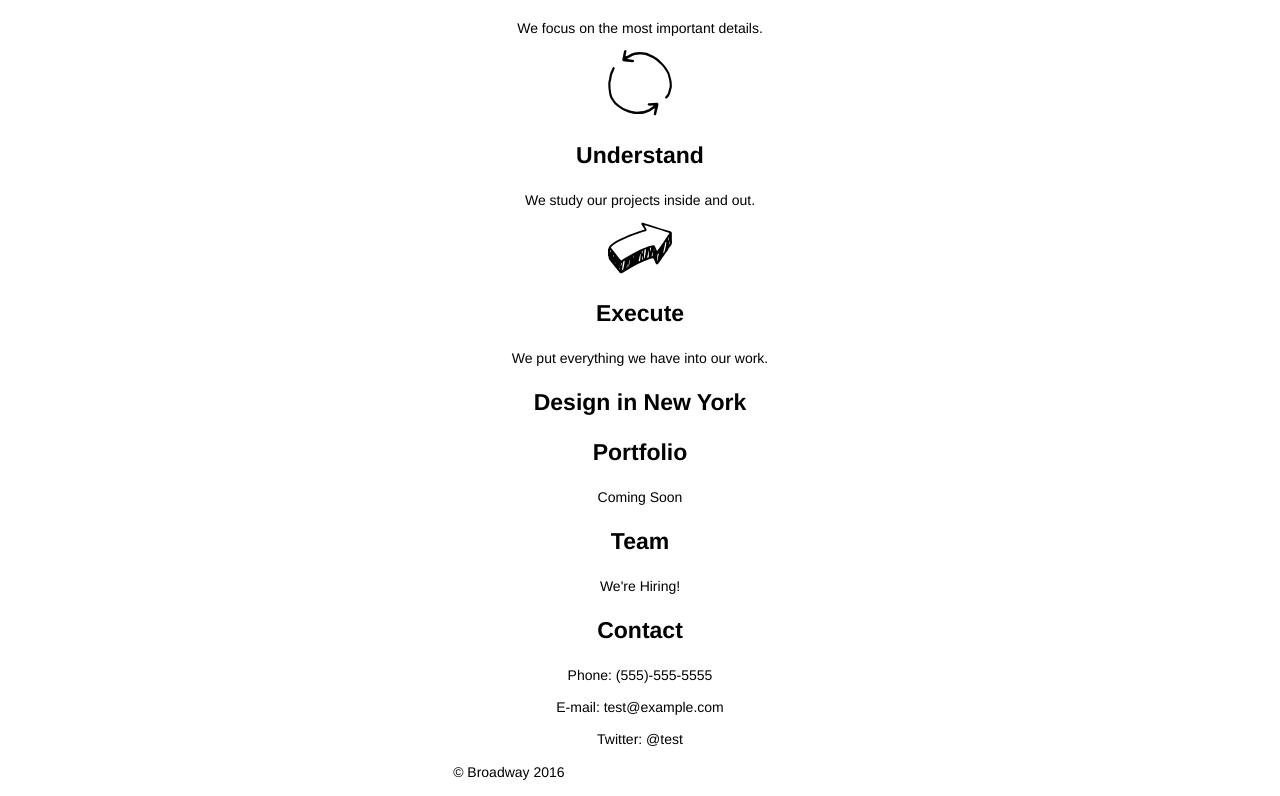
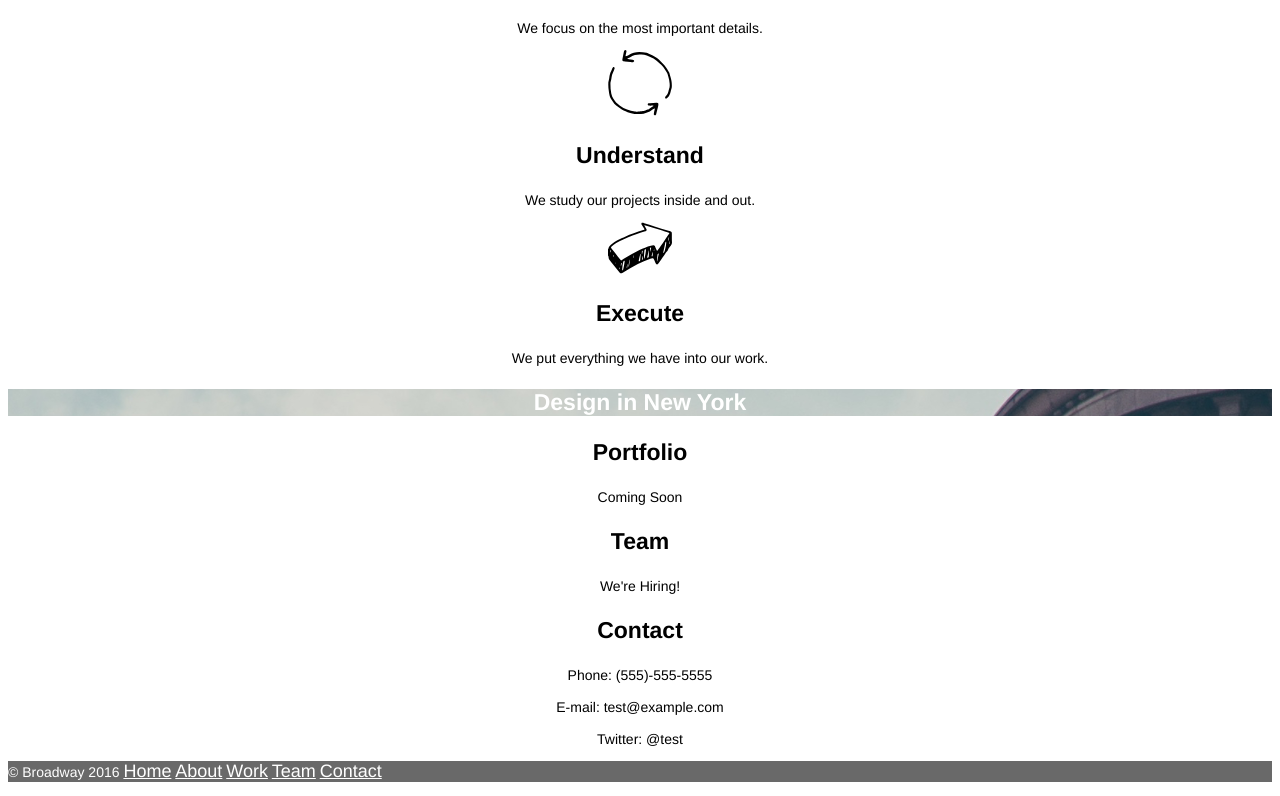
Before and after one commit to erikdubon/broadwaydesign, a plain HTML site: page index.html in a window 1280 px wide. Shown: the part 532-1328 px from the top of the page. Drawn offline with Linux system fonts and the light colour scheme.

Commit message:
css finished

```diff
--- a/resources/css/style.css
+++ b/resources/css/style.css
@@ -22,7 +22,8 @@ ul {
   list-style-type: none;
 }
 
-a {
+a,
+.footer a {
   font-size: 18px;
   color: white;
 }
@@ -38,3 +39,16 @@ h3 {
 p {
   font-size: 14px;
 }
+
+.NewYork {
+  font-size: 23px;
+  color: white;
+  background-image: url("../images/the-flatiron-building.png");
+}
+
+.footer {
+  font-size: 11px;
+  color: white;
+  background-color: dimgray;
+  text-align: left;
+}
```
